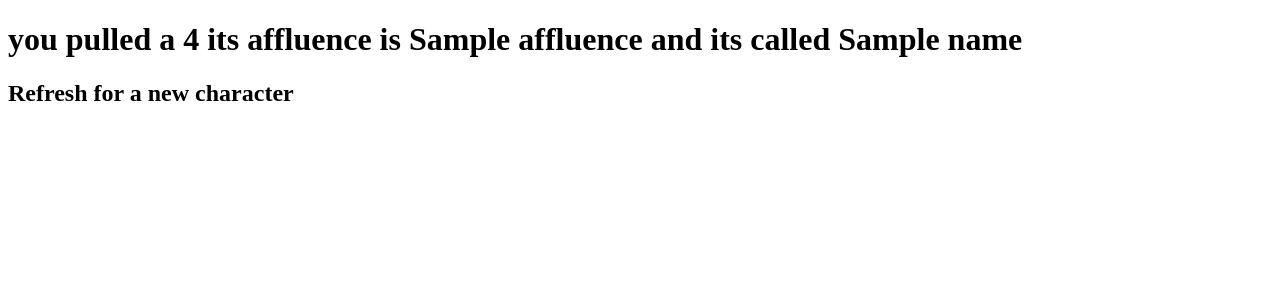
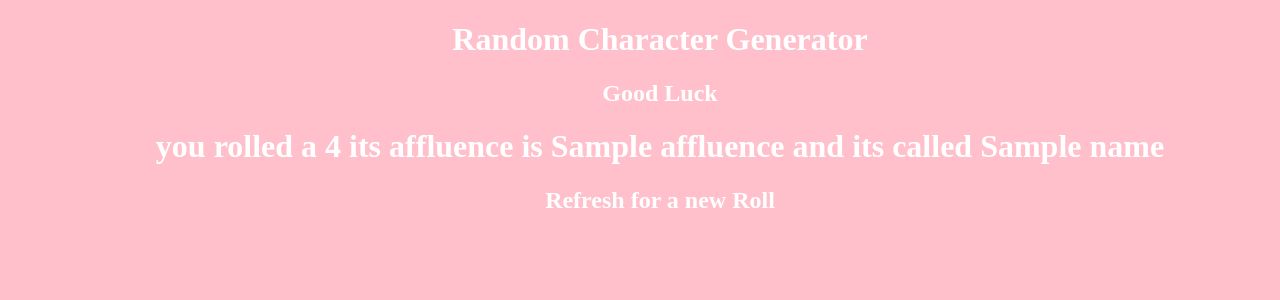
Before and after one commit to JCashen/Assesment-2, a Flask app: template assesment2/service1/templates/index.html in a window 1280 px wide. Shown: the top 300 px of the page. Run offline with Flask 2, Linux system fonts and the light colour scheme; the template is opened without the code that fills it: most values are stand-ins (such as "Sample title", 1, 10 or a date in 2020).

Commit message:
added jenkinsfile

```diff
--- a/assesment2/service1/app.py
+++ b/assesment2/service1/app.py
@@ -6,12 +6,12 @@ app = Flask(__name__)
 @app.route('/', methods=['GET'])
 def index():
     #gets a rating
-    rating = requests.get("http://localhost:5001/rating")
+    rating = requests.get("http://service2:5001/rating")
     #gets affluence
-    affluence = requests.get("http://localhost:5002/affluence")
+    affluence = requests.get("http://service3:5002/affluence")
     #gets character name
     character = str(rating.text) + "," + str(affluence.text)
-    name = requests.post("http://localhost:5003/name", data=character)
+    name = requests.post("http://service4:5003/name", data=character)
 
 
     return render_template('index.html', rating=rating.text, affluence=affluence.text, name=name.text)
--- a/assesment2/service1/templates/index.html
+++ b/assesment2/service1/templates/index.html
@@ -1,7 +1,29 @@
 <!DOCTYPE html>
 <html>
-    <body>
-        <h1>you pulled a {{ rating }} its affluence is {{ affluence }} and its called {{ name }}</h1>
-        <h2>Refresh for a new character</h2>
-    </body>
+<style>
+    body {
+        background-color: pink;
+    }
+
+    h1 {
+        color: white;
+        margin-left: 40px;
+        text-align: center;
+        font-size: 50;
+    }
+
+    h2 {
+        color: white;
+        margin-left: 40px;
+        text-align: center;
+        font-size: 22;
+    }
+
+</style>
+<h1> Random Character Generator </h1>
+<h2> Good Luck </h2>
+<body>
+    <h1>you rolled a {{ rating }} its affluence is {{ affluence }} and its called {{ name }}</h1>
+    <h2>Refresh for a new Roll</h2>
+</body>
 </html>
```
Also changed, not shown: assesment2/docker-compose.yaml (+4 -4 lines), assesment2/service1/tests/service1_test.py (+1 -1 lines), assesment2/service4/tests/service4_test.py (+2 -5 lines), 11 other files.
